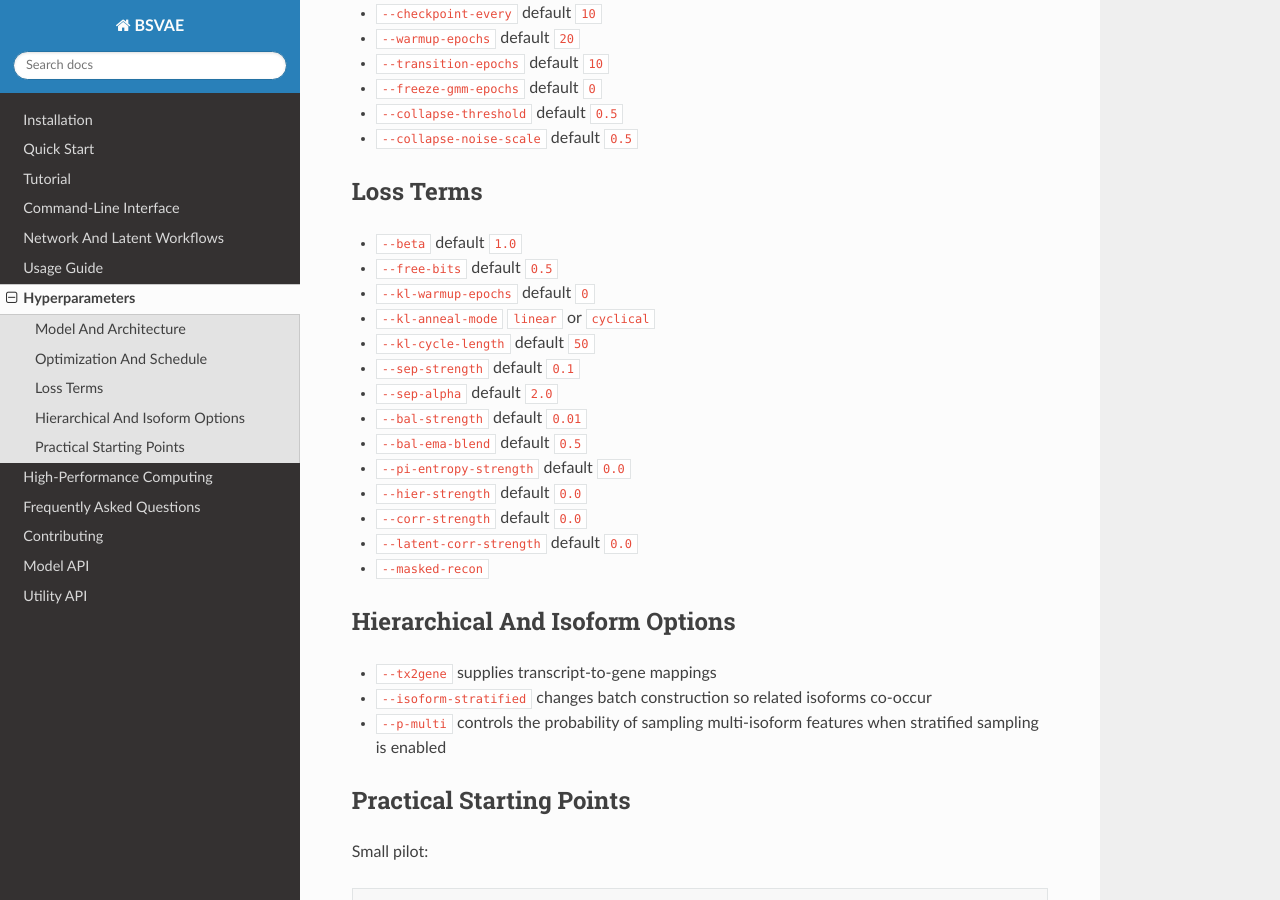
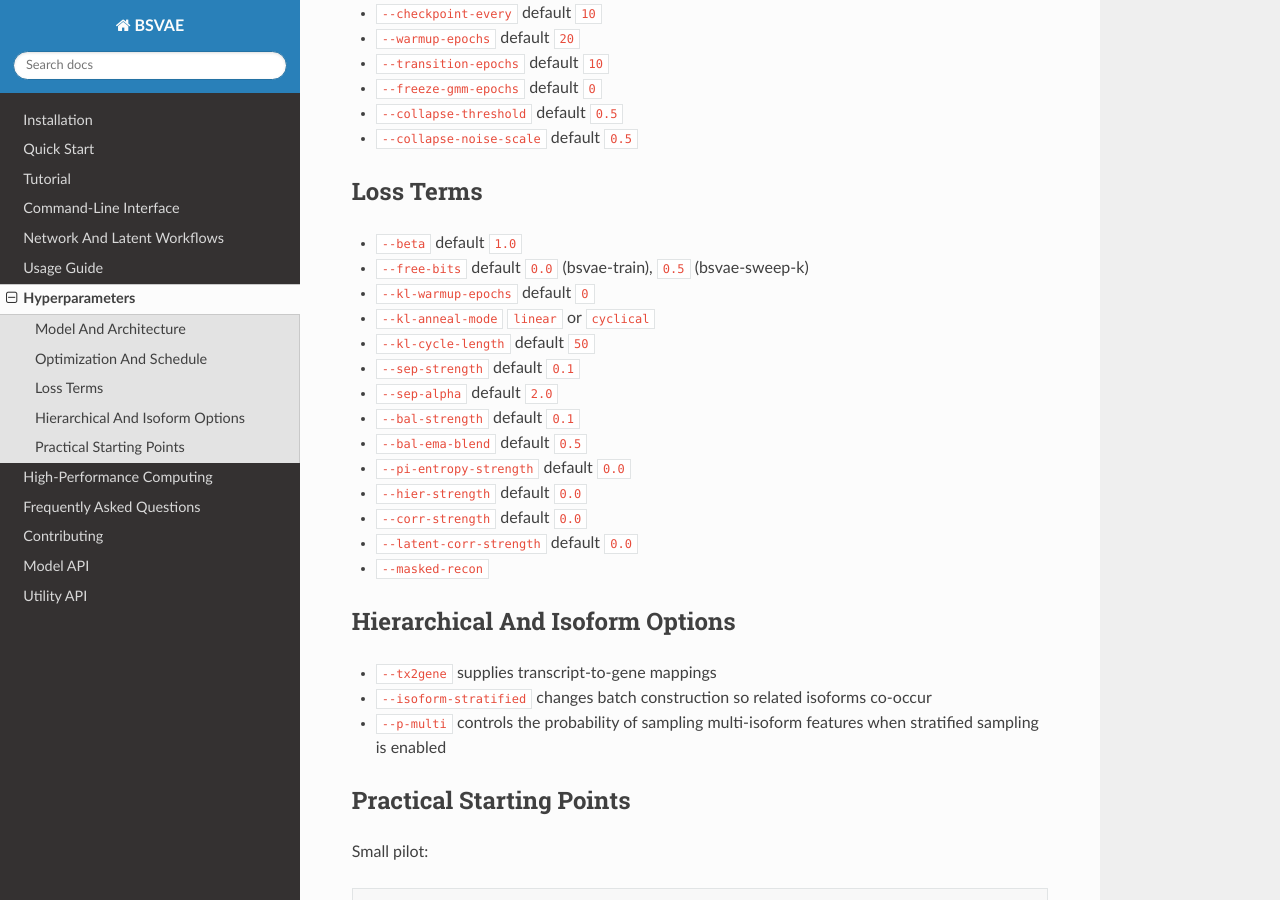
Before and after one commit to heart-gen/BSVAE, a Sphinx documentation site: the page built from docs/hyperparameters.md, in a window 1280 px wide and 900 px high, scrolled down 693 px. Built offline with Sphinx 7.4.7 and the Read the Docs theme 3.1.0, drawn with Linux system fonts in a browser that asks for light colours.

Commit message:
fixed inaccuracies in documentation after update

```diff
--- a/docs/hyperparameters.md
+++ b/docs/hyperparameters.md
@@ -29,13 +29,13 @@ The active training workflow is configured through explicit CLI flags, primarily
 ## Loss Terms
 
 - `--beta` default `1.0`
-- `--free-bits` default `0.5`
+- `--free-bits` default `0.0` (bsvae-train), `0.5` (bsvae-sweep-k)
 - `--kl-warmup-epochs` default `0`
 - `--kl-anneal-mode` `linear` or `cyclical`
 - `--kl-cycle-length` default `50`
 - `--sep-strength` default `0.1`
 - `--sep-alpha` default `2.0`
-- `--bal-strength` default `0.01`
+- `--bal-strength` default `0.1`
 - `--bal-ema-blend` default `0.5`
 - `--pi-entropy-strength` default `0.0`
 - `--hier-strength` default `0.0`
```
Also changed, not shown: docs/cli.md (+2 -2 lines), docs/tutorial.md (+1 -1 lines).
